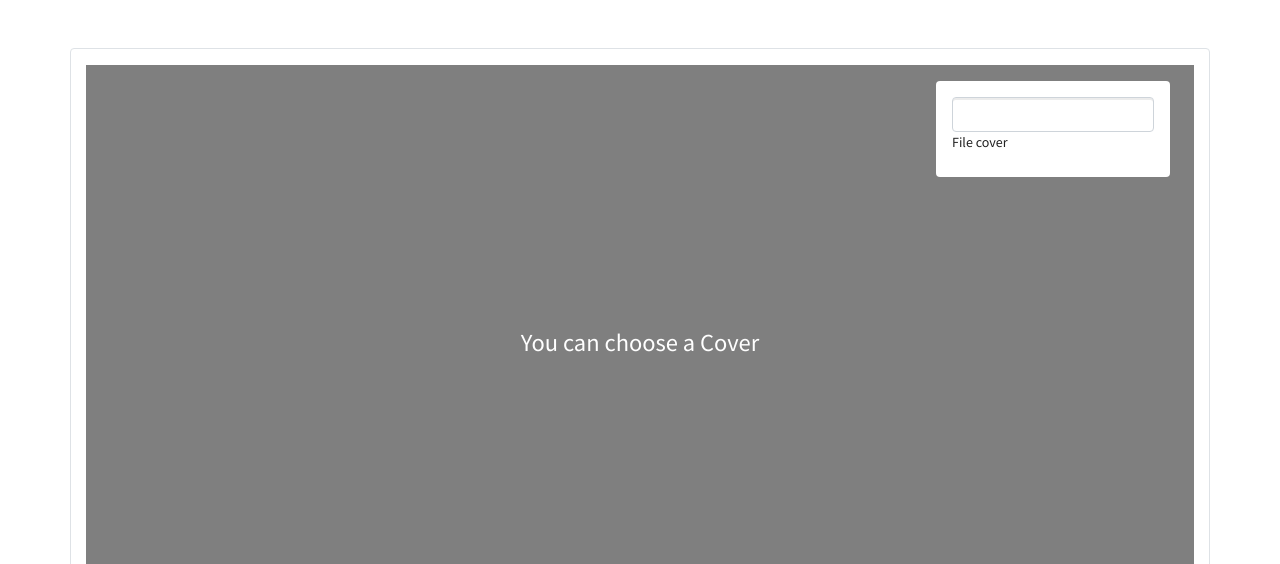
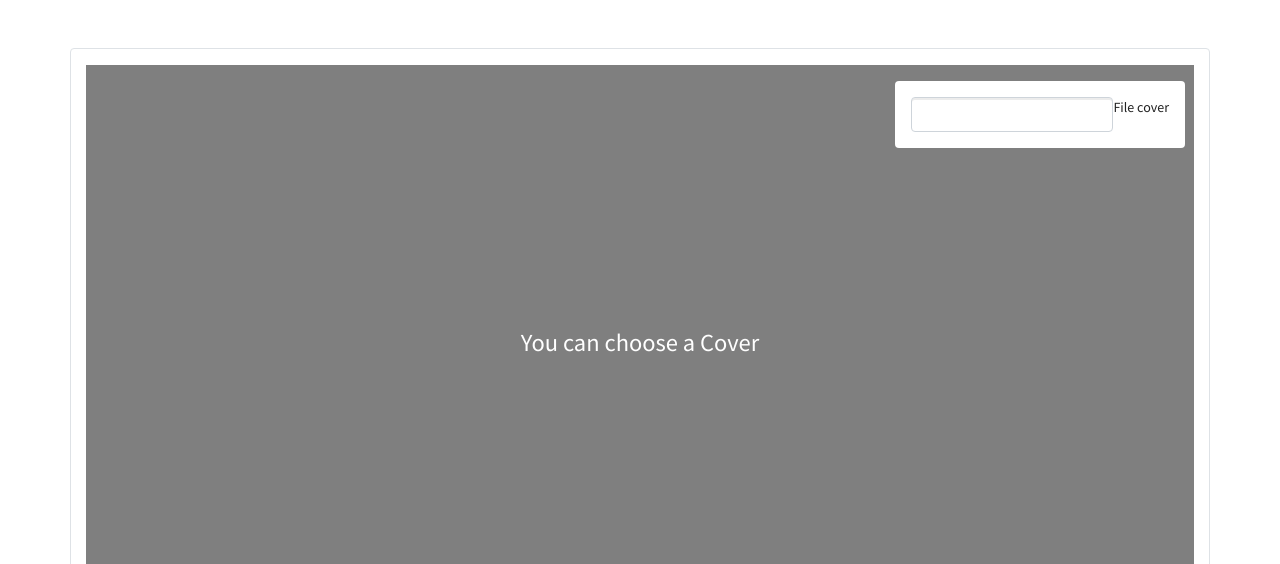
Before and after one commit to Toka69/P6_SnowTricks, a Symfony app: template templates/trick/add.html.twig in a window 1280 px wide. Shown: the part 57-621 px from the top of the page. Run offline with Twig, Linux system fonts and the light colour scheme; the template is opened without the code that fills it, so the values that code supplies are empty; form fields are guessed from the names that the template uses; some libraries are stand-ins or nearby versions.

Commit message:
refactor(render): formTrick cover

```diff
--- a/public/css/stylish.css
+++ b/public/css/stylish.css
@@ -88,6 +88,7 @@ body, html {
 form .fa-pencil-alt{
     margin-top: 50%;
     margin-left: 2px;
+    cursor: pointer;
 }
 
 .button-trash{
--- a/templates/shared/_formTrick.html.twig
+++ b/templates/shared/_formTrick.html.twig
@@ -28,9 +28,13 @@
             <h3>You can choose a Cover</h3>
         </div>
         <div class="d-flex flex-row-reverse mr-4">
-            <div class="mt-3 p-3 rounded bg-light">
-                {{ form_widget(formView.fileCover) }}
-                {{ form_label(formView.fileCover) }}
+            <div class="row mt-3 p-3 rounded bg-light">
+                <div>
+                    {{ form_widget(formView.fileCover) }}
+                </div>
+                <div>
+                    {{ form_label(formView.fileCover) }}
+                </div>
             </div>
         </div>
     </div>
```
